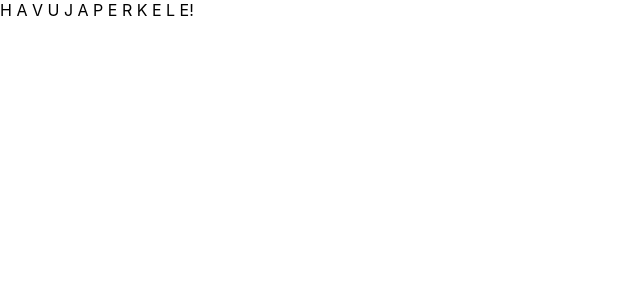
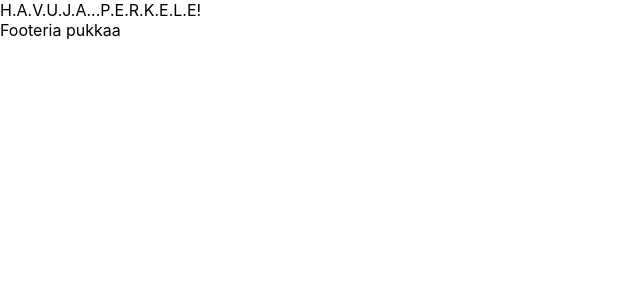
Before and after one commit to RaimoHaikari/city-bike-app, a React (Create React App) app: page / in a window 1280 px wide. Shown: the top 300 px of the page, without its empty margins (0-640 px from the left). Built offline with nearby package versions, Linux system fonts and the light colour scheme; no server answers.

Commit message:
Asennettu Apollo client

```diff
--- a/package.json
+++ b/package.json
@@ -4,9 +4,11 @@
   "version": "0.1.0",
   "private": true,
   "dependencies": {
+    "@apollo/client": "^3.7.3",
     "@testing-library/jest-dom": "^5.16.5",
     "@testing-library/react": "^13.4.0",
     "@testing-library/user-event": "^13.5.0",
+    "graphql": "^16.6.0",
     "react": "^18.2.0",
     "react-dom": "^18.2.0",
     "react-scripts": "5.0.1",
--- a/src/App.js
+++ b/src/App.js
@@ -1,10 +1,11 @@
-import React from 'react';
+import Footer from "./components/footer";
 
 const App = () => {
   return (
-    <div>
-      H A V U J A    P E R K E L E!
-    </div>
+    <>
+      <div>H.A.V.U.J.A...P.E.R.K.E.L.E!</div>
+      <Footer />
+    </>
   );
 };
 
--- /dev/null
+++ b/src/components/footer/index.js
@@ -0,0 +1,9 @@
+const Footer = () => {
+    return (
+        <footer>
+            Footeria pukkaa
+        </footer>
+    );
+};
+
+export default Footer;
--- a/src/index.js
+++ b/src/index.js
@@ -3,6 +3,40 @@ import ReactDOM from 'react-dom/client';
 import './index.css';
 import App from './App';
 
+import {
+  ApolloClient,
+  HttpLink,
+  InMemoryCache,
+  gql
+} from '@apollo/client'
+
+let dev = false;
+let uri = 'http://localhost:8000/graphql';
+
+if (dev === false)
+  uri = 'http://graafeja.tahtisadetta.fi/graphql';
+
+const client = new ApolloClient({
+  cache: new InMemoryCache(),
+  link: new HttpLink({
+    uri: uri,
+  })
+});
+
+const query = gql`
+  query {
+    users {
+      name
+    }
+  }
+`;
+
+client.query({ query })
+  .then((response) => {
+    console.log(response.data)
+  })
+
+
 const root = ReactDOM.createRoot(document.getElementById('root'));
 root.render(
     <App />
```
Also changed, not shown: 1 other file (tests, documents, lock files or other folders).
